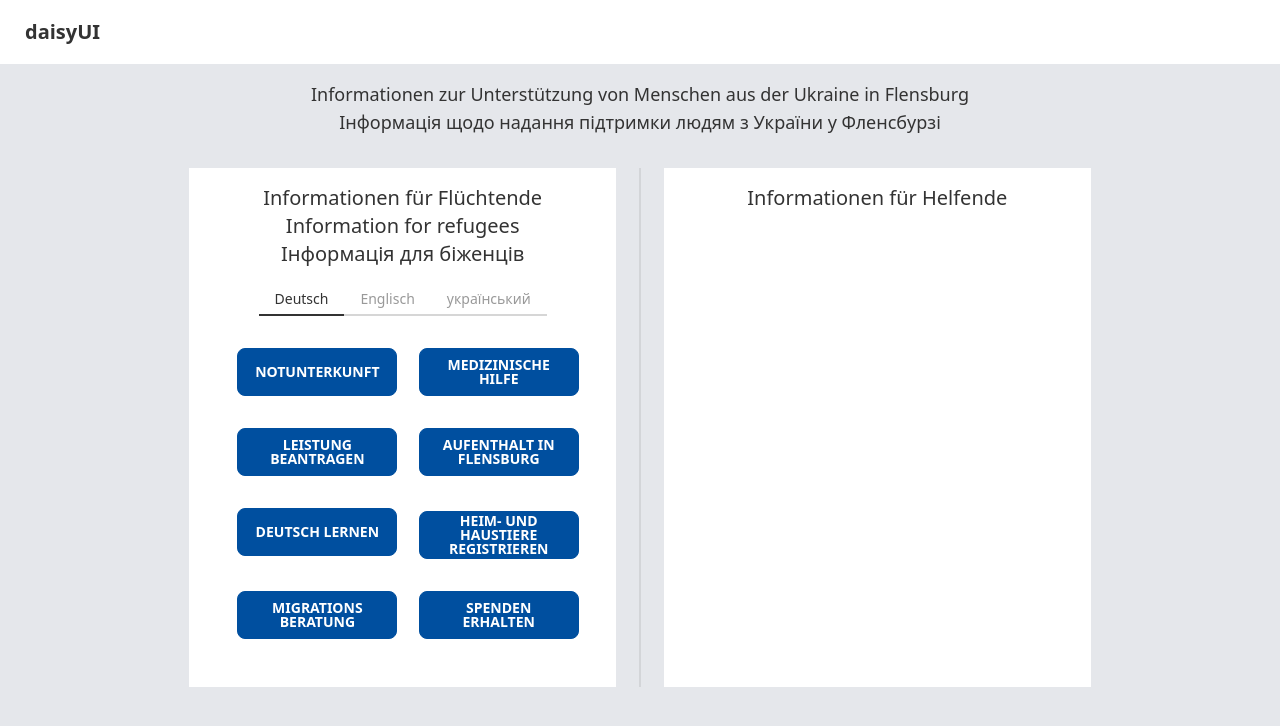
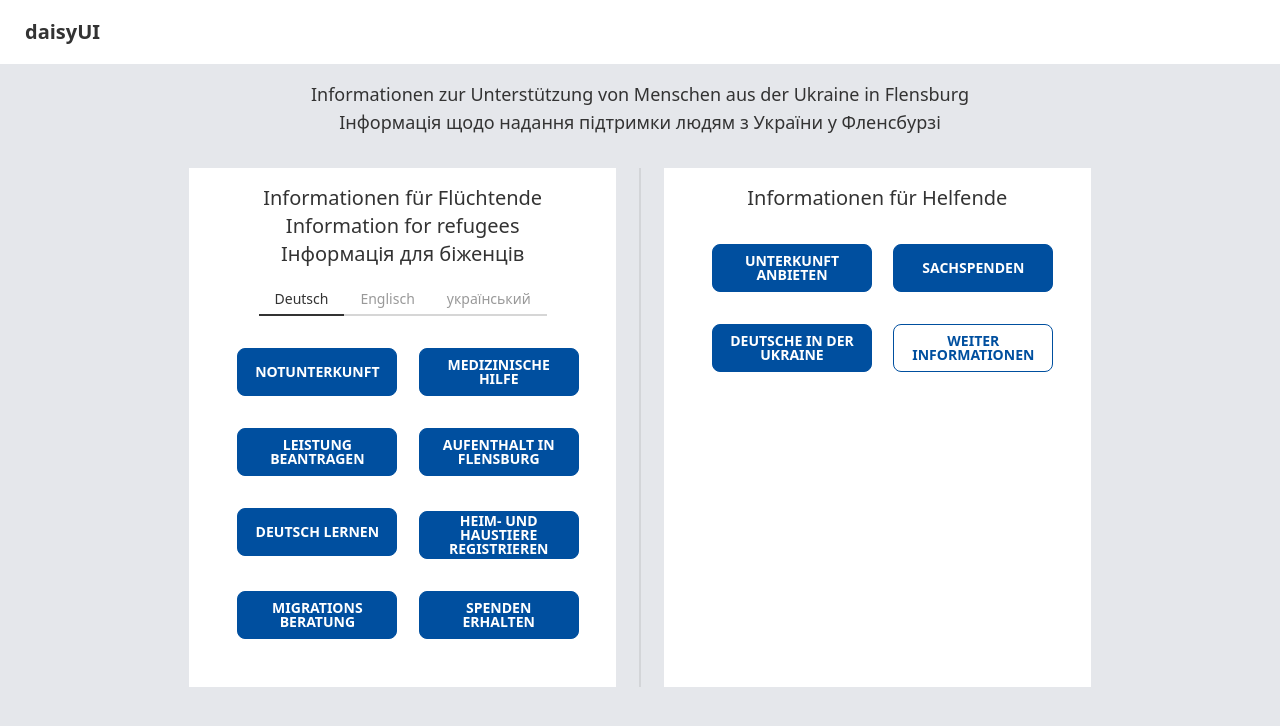
Before and after one commit to Lennart-Franck/flensburg-ukraine-portal, a Nuxt app: page / in a window 1280 px wide. Shown: the top 726 px of the page. Built offline with nearby package versions, Linux system fonts and the light colour scheme.

Commit message:
Button Group Helper und Components für Page Content

```diff
--- /dev/null
+++ b/components/ButtonGroupHelp.vue
@@ -0,0 +1,22 @@
+<template>
+  <div>
+    <div class="grid grid-cols-2 gap-8 m-8">
+      <BaseButton>Unterkunft anbieten</BaseButton>
+      <BaseButton to="/refugees/medicine">Sachspenden</BaseButton>
+      <BaseButton>Deutsche in der Ukraine</BaseButton>
+      <SecondaryButton>Weiter Informationen</SecondaryButton>
+    </div>
+  </div>
+</template>
+<script>
+import { useLanguageStore } from '@/stores/language'
+
+export default defineComponent({
+  setup() {
+    const store = useLanguageStore()
+
+    return { store }
+  },
+})
+</script>
+<style lang=""></style>
--- /dev/null
+++ b/components/PageContent.vue
@@ -0,0 +1,26 @@
+<template>
+  <div>
+    <div class="grid grid-flow-col auto-cols-auto py-8 px-2 gap-4">
+      <div class="col-auto">
+        <!--Navigation-->
+        <PageNavigation :links="pageLinks"></PageNavigation>
+      </div>
+      <!-- Content Deutsch-->
+      <article class="prose max-w-none">
+        <slot></slot>
+      </article>
+      <div class="col-auto">
+        <!-- Quick Information -->
+        <QuickInformation>
+          <slot name="information"></slot>
+        </QuickInformation>
+      </div>
+    </div>
+  </div>
+</template>
+<script>
+export default defineComponent({
+  props: ['pageLinks'],
+})
+</script>
+<style lang=""></style>
--- /dev/null
+++ b/components/PageHeader.vue
@@ -0,0 +1,20 @@
+<template>
+  <div>
+    <div class="flex flex-row justify-between p-4 items-center">
+      <div class="">
+        <BackButton />
+      </div>
+      <div class="text-center">
+        <h3 class="text-3xl font-semibold"><slot /></h3>
+      </div>
+      <div class="">
+        <!--Icons-->
+        <PageIcons />
+      </div>
+    </div>
+  </div>
+</template>
+<script>
+export default {}
+</script>
+<style lang=""></style>
--- /dev/null
+++ b/components/SecondaryButton.vue
@@ -0,0 +1,11 @@
+<template>
+  <div>
+    <button @click="$router.push(to)" class="btn btn-outline btn-primary w-40">
+      <slot />
+    </button>
+  </div>
+</template>
+<script>
+export default {}
+</script>
+<style lang=""></style>
--- a/pages/index.vue
+++ b/pages/index.vue
@@ -21,13 +21,16 @@
           <LanguageTab />
         </div>
         <div>
-          <ButtonGroup />
+          <ButtonGroupRef />
         </div>
       </div>
       <div class="divider divider-horizontal"></div>
       <div class="bg-white w-1/3 p-4">
         <div class="">
           <div class="text-xl text-center">Informationen für Helfende</div>
+          <div>
+            <ButtonGroupHelp />
+          </div>
         </div>
       </div>
     </div>
--- a/pages/refugees/medicine.vue
+++ b/pages/refugees/medicine.vue
@@ -1,27 +1,12 @@
 <template>
   <div>
-    <div class="flex flex-row justify-between p-4 items-center">
-      <div class="">
-        <BackButton />
-      </div>
-      <div class="text-center">
-        <h3 class="text-3xl font-semibold">Medizinische Hilfe</h3>
-      </div>
-      <div class="">
-        <!--Icons-->
-        <PageIcons />
-      </div>
-    </div>
+    <PageHeader v-if="store.language == 'deutsch'">
+      Medizinische Hilfe
+    </PageHeader>
 
     <LanguageTab></LanguageTab>
 
-    <div class="grid grid-flow-col auto-cols-auto py-8 px-2 gap-4">
-      <div class="col-auto">
-        <!--Navigation-->
-        <PageNavigation :links="pageLinks"></PageNavigation>
-      </div>
-      <!-- Content Deutsch-->
-      <article class="prose max-w-none" v-if="store.language == 'deutsch'">
+    <PageContent :pageLinks="pageLinks" v-if="store.language == 'deutsch'">
       <h3 id="notfall">Akuter Notfall</h3>
 
       <p>
@@ -93,8 +78,7 @@
 
       <p>
         <b>
-            Schutzengel: 0049 175 58 47 77 5 (Montag bis Freitag von 8 bis 18
-            Uhr)
+          Schutzengel: 0049 175 58 47 77 5 (Montag bis Freitag von 8 bis 18 Uhr)
         </b>
         <br />
         <b>
@@ -104,10 +88,8 @@
         Mehr Informationen im Flyer von Schutzengel und unter:
         www.schutzengel-flensburg.de
       </p>
-      </article>
-      <div class="col-auto">
-        <!-- Quick Information -->
-        <QuickInformation>
+
+      <template v-slot:information>
         <p>
           Asylbewerberleistungsgesetz
           <br />
@@ -121,9 +103,8 @@
           <br />
           E-Mail: einwanderungsbuero@flensburg
         </p>
-        </QuickInformation>
-      </div>
-    </div>
+      </template>
+    </PageContent>
   </div>
 </template>
 <script>
```
Also changed, not shown: components/ButtonGroupRef.vue (renamed from components/ButtonGroup.vue). Lines whose indentation alone changed are shown as unchanged.
